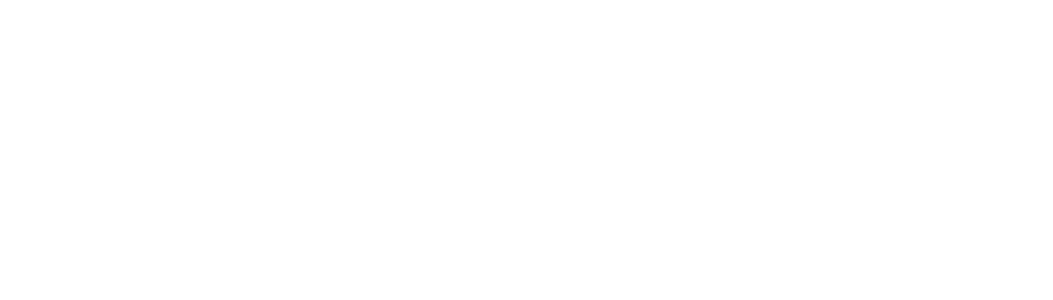
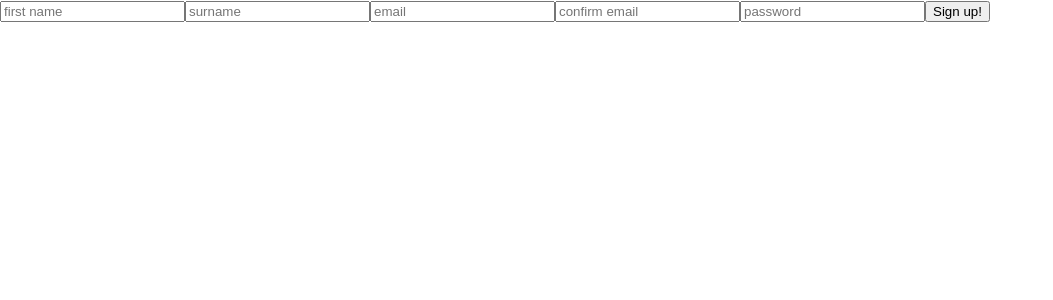
Before and after one commit to hinasuleman/m44-final-project-fe, a React (Create React App) app: page /signuppage in a window 1280 px wide. Before the commit this address had no page. Shown: the top 300 px of the page, without its empty margins (0-1053 px from the left). Built offline with nearby package versions, Linux system fonts and the light colour scheme.

Commit message:
sign up page

```diff
--- a/src/App.js
+++ b/src/App.js
@@ -1,6 +1,8 @@
 import { useState } from "react";
 import { BrowserRouter, Routes, Route } from "react-router-dom";
 import LandingPage from "./pages/landingPage/landingPage";
+import SignupPage from "./pages/signupPage/sigupPage";
+
 
 function App() {
   const [books, setBooks] = useState([]);
@@ -12,6 +14,7 @@
       <div>
         <Routes>
           <Route exact path="/" element={<LandingPage />} />
+          <Route exact path="/signuppage" element={<SignupPage />} />
         </Routes>
       </div>
     </BrowserRouter>
--- a/src/pages/signupPage/sigupPage.js
+++ b/src/pages/signupPage/sigupPage.js
@@ -1,20 +1,36 @@
-import React from "react";
+import {useState} from "react";
 import "./signupPage.css";
 
 export default function SignupPage() {
-  function handleSignup() {
+    const [firstName, setFirstName] = useState("")
+    const [surname, setSurname] = useState("")
+    const [email, setEmail] = useState("")
+    const [password, setPassword] = useState("")
+    const [confirmEmail, setConfirmEmail] = useState("")
+
+    function changehandler(event, setter, state) {
+        setter(event.target.value)
+        console.log(state)
+
+    }
+
+
+
+  function submitHandler(event) {
+    event.preventDefault()
     console.log("signup functionality");
   }
   return (
     <div>
-      <form onSubmit={submitHandler}>
-        <input onChange={(event) => setFirstName(event.target.value)} />
-        <input onChange={(event) => setSurname(event.target.value)} />
-        <input onChange={(event) => setEmail(event.target.value)} />
-        <input onChange={(event) => confirmEmail(event.target.value)} />
-        <input onChange={(event) => setPassword(event.target.value)} />
+      <form onSubmit={(event) => submitHandler(event)}>
+        <input placeholder="first name" onChange={(event) => changehandler(event,setFirstName,firstName)} />
+        <input placeholder= "surname" onChange={(event) => changehandler(event,setSurname,surname)} />
+        <input placeholder="email" onChange={(event) => changehandler(event,setEmail,email)} />
+        <input placeholder= "confirm email" onChange={(event) => changehandler(event,setConfirmEmail,confirmEmail)} />
+        <input placeholder= "password" onChange={(event) => changehandler(event,setPassword, password)} />
+        <button type="submit">Sign up!</button>
       </form>
-     <button onClick={handleSignup}>Sign up!</button>
+
     </div>
   );
 }
```
